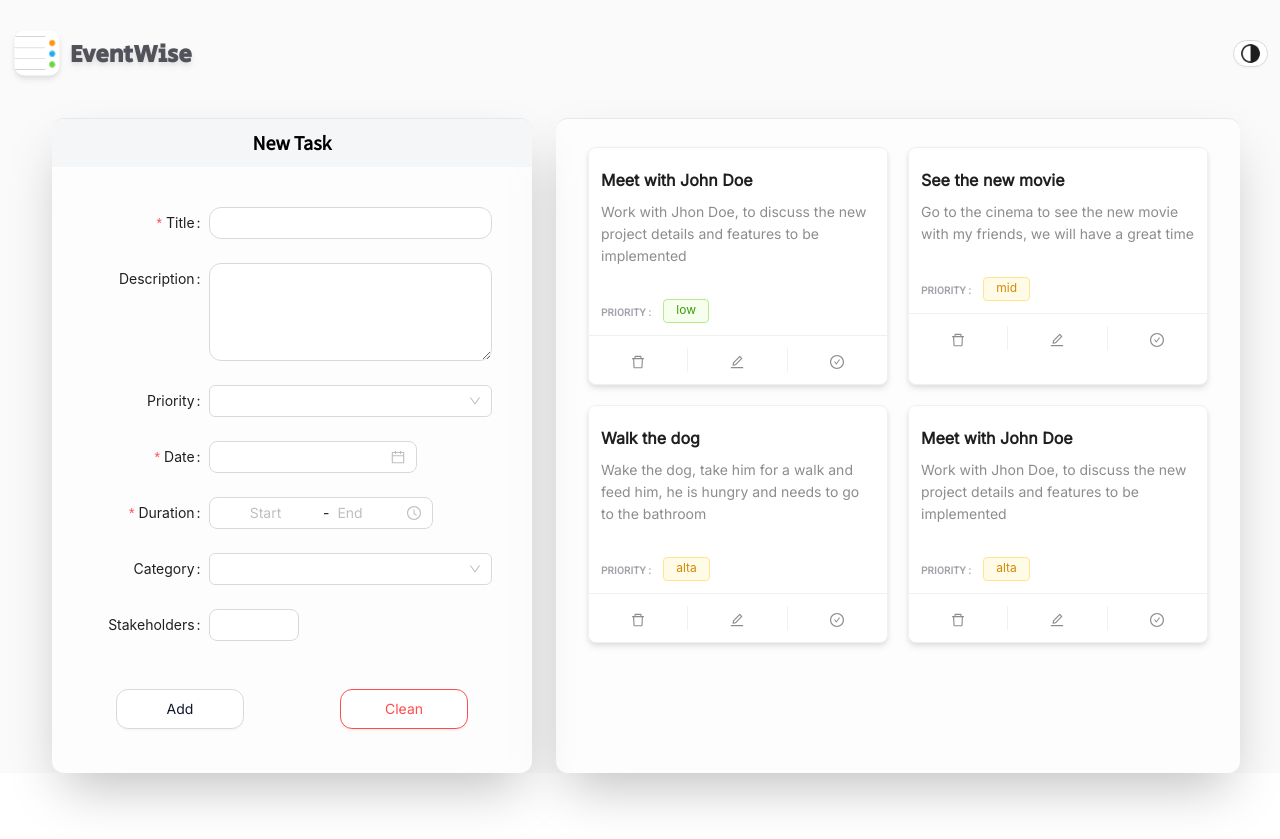
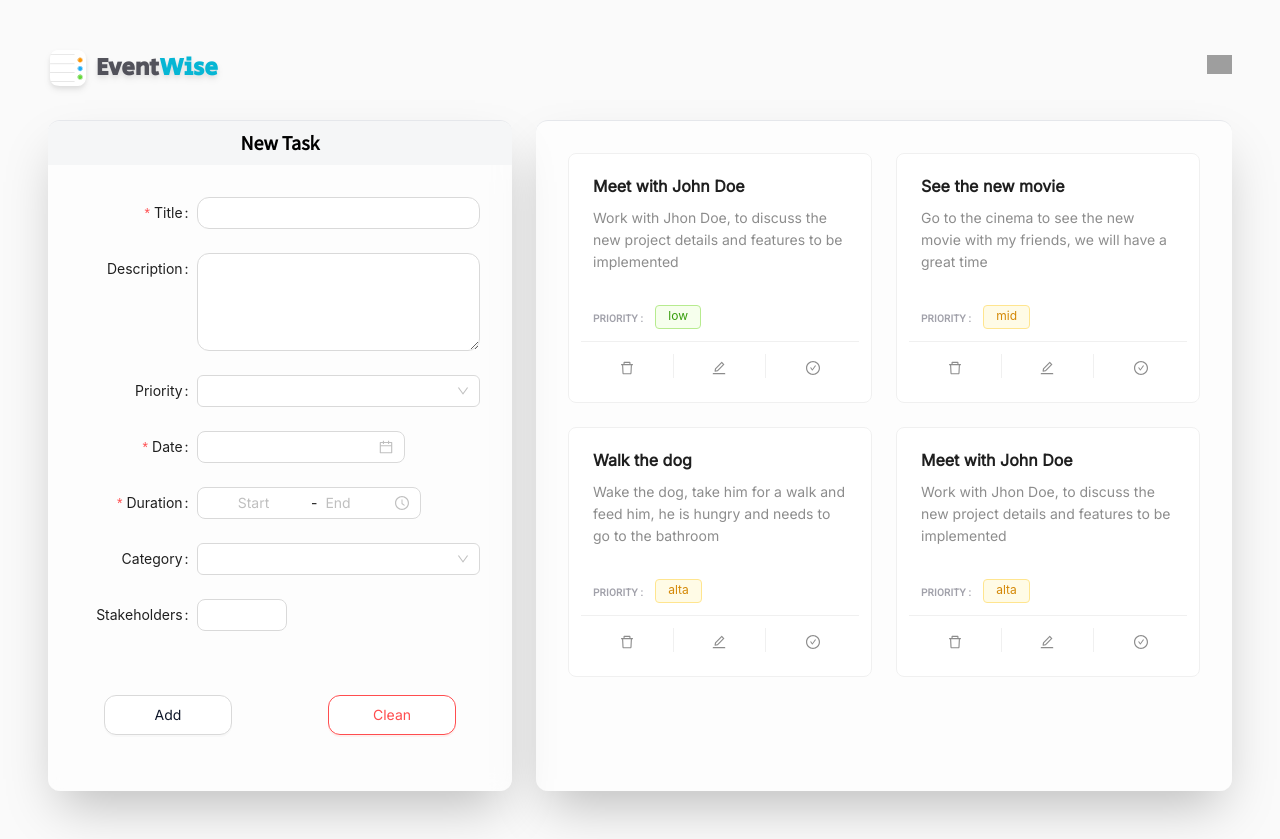
Before and after one commit to kralion/event-wise, a React (Vite) app: page / in a window 1280 px wide. Before the commit the page ends 800 px from the top, so only its background shows below. Built offline with nearby package versions, Linux system fonts and the light colour scheme; grey boxes are pictures that could not be loaded.

Commit message:
Refactor UI layout and remove unused images

```diff
--- a/src/App.tsx
+++ b/src/App.tsx
@@ -2,12 +2,9 @@ import { useEffect, useState } from "react";
 import TodoList from "./components/TodoList";
 import TodoForm from "./components/TodoForm";
 import { ConfigProvider, theme, Button, Spin } from "antd";
-import darkThemeIcon from "./assets/darkThemeIcon.png";
-import lightThemeIcon from "./assets/lightThemeIcon.png";
 import enEN from "antd/es/locale/en_US";
 import "aos/dist/aos.css";
 import AOS from "aos";
-// import esES from "antd/es/locale/es_ES";
 import logo from "./assets/logo.svg";
 
 import { TodoProvider } from "./context/TodoContext";
@@ -38,41 +35,39 @@ function App() {
             <Spin size="large" />
           </div>
         ) : (
-          <div className="App bg-neutral-100/50 flex flex-col justify-center items-center">
+          <div className="App bg-neutral-100/50 p-12 space-y-8 items-center">
             <header
               data-aos="fade-in"
               data-aos-delay="600"
               data-aos-duration="1000"
-              className=" grid lg:grid-cols-7 grid-cols-3 gap-3 lg:gap-5 items-center mt-7 mb-10 mx-3 "
+              className=" flex justify-between items-center "
             >
-              <div className=" flex items-center drop-shadow-md">
-                <img src={logo} width={50} alt="Logo" />
-                <p className="font-SecularOne pl-2  pt-1 text-zinc-600 font-semibold text-2xl">
-                  EventWise
+              <div className=" flex items-center gap-2 drop-shadow-md">
+                <img src={logo} width={40} alt="Logo" />
+                <p className="font-SecularOne text-zinc-600 font-semibold text-2xl">
+                  Event
+                  <span className="text-cyan-500">Wise</span>
                 </p>
               </div>
-              <div className="lg:col-end-11 col-end-5 lg:ml-5 flex justify-center items-center">
-                <Button
-                  className="active:bg-zinc-900 rounded-full px-1 w-auto h-auto"
-                  onClick={handleThemeChange}
-                >
+              <div>
+                <button onClick={handleThemeChange}>
                   {isDarkMode ? (
                     <img
                       className=""
-                      src={darkThemeIcon}
+                      src="https://cdn-icons-png.flaticon.com/128/702/702471.png"
                       width={25}
                       height={25}
                       alt="Dark Theme Icon"
                     />
                   ) : (
                     <img
-                      src={lightThemeIcon}
+                      src="https://cdn-icons-png.flaticon.com/128/606/606795.png"
                       width={25}
                       height={25}
                       alt="Light Theme Icon"
                     />
                   )}
-                </Button>
+                </button>
               </div>
             </header>
 
@@ -81,7 +76,7 @@ function App() {
               data-aos-delay="200"
               data-aos-duration="500"
               id="frames"
-              className="App lg:flex-row flex lg:gap-3 gap-10 flex-col"
+              className="flex gap-6 "
             >
               <TodoForm />
               <TodoList />
--- a/src/components/TodoCard.tsx
+++ b/src/components/TodoCard.tsx
@@ -50,9 +50,8 @@ function TodoCard({ todo }: { todo: Todo }) {
     <>
       <Card
         hoverable={true}
-				className=" pt-3 cursor-pointer drop-shadow-md font-Inter"
+        className="p-3 cursor-pointer font-Inter"
         size="small"
-				style={{ width: 300 }}
         actions={[
           <Popover placement="bottom" content={deletePopover}>
             <DeleteOutlined
--- a/src/components/TodoForm.tsx
+++ b/src/components/TodoForm.tsx
@@ -64,13 +64,13 @@ function TodoForm() {
 
   return (
     <section
-			className="backdrop-blur  bg-white/50 shadow-2xl w-auto mx-3 border-t rounded-xl   pb-5"
+      className="backdrop-blur  bg-white/50 shadow-2xl  border-t rounded-xl"
       id="todo-form"
     >
-			<h1 className="lg:text-xl rounded-t-xl text-center py-2.5 bg-gray-100/80 text-md font-SourceSansPro font-semibold ">
+      <h1 className="lg:text-xl rounded-t-xl text-center p-2 bg-gray-100/80 text-md font-SourceSansPro font-semibold ">
         {editMode ? "Edit Task" : "New Task"}
       </h1>
-			<div className="px-10 pt-10">
+      <div className="p-8">
         <Form
           labelCol={{ span: 7 }}
           wrapperCol={{ span: 24 }}
@@ -159,7 +159,7 @@ function TodoForm() {
           <Form.Item name="stakeholders" label="Stakeholders">
             <InputNumber min={1} max={10} className="pl-5 rounded-lg" />
           </Form.Item>
-					<div className=" flex gap-24 mt-12 justify-center">
+          <div className=" flex gap-24 mt-16 justify-center">
             <Form.Item>
               <Button
                 htmlType="submit"
--- a/src/components/TodoList.tsx
+++ b/src/components/TodoList.tsx
@@ -10,24 +10,24 @@ function TodoList() {
   return (
     <section
       id="todos"
-      className="w-auto border-t bg-white/50 rounded-xl px-5 py-7 shadow-2xl"
+      className=" border-t bg-white/50 rounded-xl w-full p-8 shadow-2xl"
     >
       {todos.length === 0 ? (
-        <div className="animate__animated animate__flipInX animate__delay-1s flex lg:flex-col py-3 lg:w-[644px] text-center">
-          <div className="mt-48 flex flex-col gap-5 items-center">
-            <img src={anyTaskIcon} width={80} alt="anytaskicon" />
-            <div className="">
-              <h1 className="text-xl font-semibold">
-                You don't have any tasks
-              </h1>
-              <p className="text-sm text-gray-500">
-                Fill the form on the left to add a new task
-              </p>
-            </div>
+        <div className="animate__animated animate__flipInX  flex flex-col h-full justify-center items-center  animate__delay-1s  py-3">
+          <img
+            src="https://cdn-icons-png.flaticon.com/128/9841/9841553.png"
+            width={80}
+            alt="anytaskicon"
+          />
+          <div className="">
+            <h1 className="text-xl font-semibold">You don't have any tasks</h1>
+            <p className="text-sm text-gray-500">
+              Fill the form on the left to add a new task
+            </p>
           </div>
         </div>
       ) : (
-        <div className=" grid lg:grid-cols-2 grid-col-1 justify-center  gap-5 mx-3">
+        <div className=" grid lg:grid-cols-2 grid-col-1 gap-6 ">
           {todos.map((todo: Todo) => (
             <TodoCard key={todo.id} todo={todo} />
           ))}
```
Also changed, not shown: src/assets/darkThemeIcon.png (deleted), src/assets/lightThemeIcon.png (deleted). Lines whose indentation alone changed are shown as unchanged.
